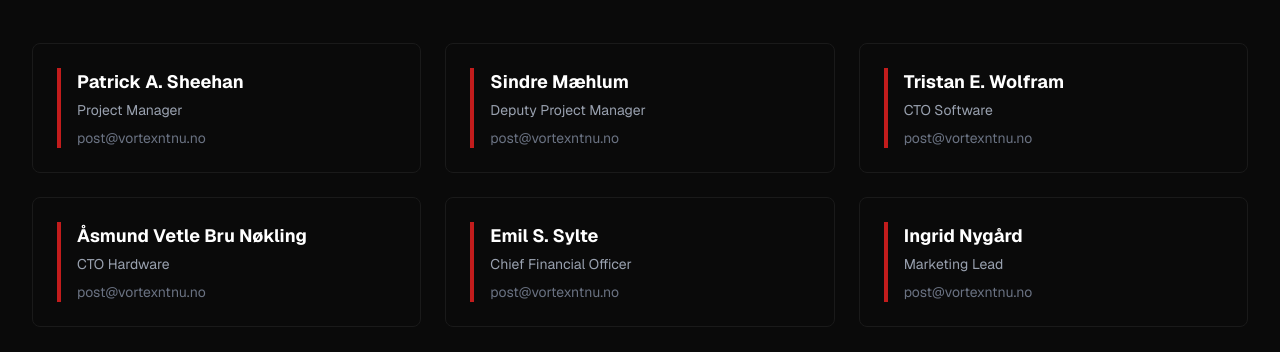
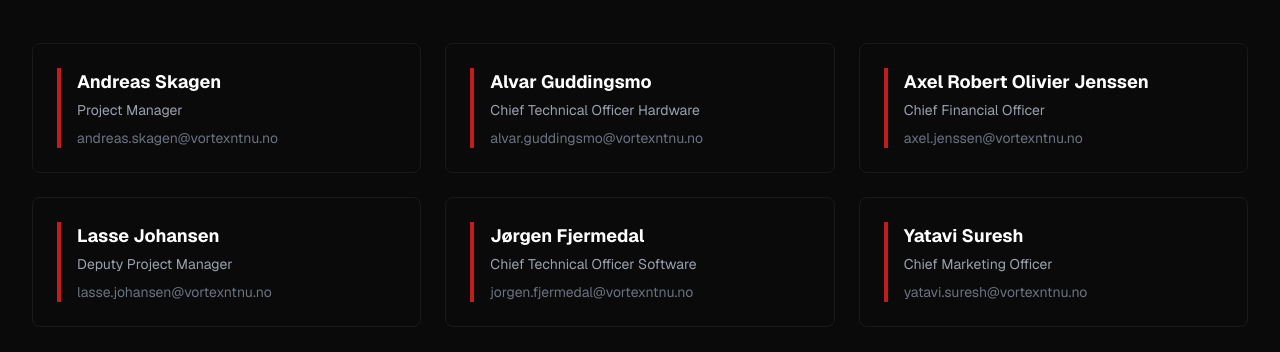
Before and after one commit to vortexntnu/Website_v2, a Next.js app in the folder vortex_website/: page /contact in a window 1280 px wide. Shown: the part 737-1089 px from the top of the page. Built offline with nearby package versions, Linux system fonts and the light colour scheme.

Commit message:
chore: fix contact page members

```diff
--- a/vortex_website/src/app/components/ui/TeamMemberCard.tsx
+++ b/vortex_website/src/app/components/ui/TeamMemberCard.tsx
@@ -1,9 +1,6 @@
-import Image from "next/image";
-
 type TeamMemberCardProps = {
   name: string;
   role: string;
-  imageSrc: string;
   linkedinHref?: string;
 };
 
@@ -11,8 +8,6 @@ type TeamMemberCardProps = {
  * TeamMemberCard — profile card displayed in the Team page member grid.
  *
  * Design rationale:
- * - A square-cropped profile photo with the name and role below is the most
- *   legible layout for a grid of people — it lets the eye scan names quickly.
  * - The card background uses --bg-secondary (#1a1a1a) so it lifts off the
  *   page background without needing a border or shadow.
  * - The LinkedIn icon (official SVG path) is used instead of "In →" text so
@@ -23,21 +18,10 @@ type TeamMemberCardProps = {
 export default function TeamMemberCard({
   name,
   role,
-  imageSrc,
   linkedinHref,
 }: TeamMemberCardProps) {
   return (
     <div className="group flex flex-col bg-[#1a1a1a] rounded-lg overflow-hidden hover:bg-[#262626] transition-colors duration-200">
-      {/* Profile photo */}
-      <div className="relative aspect-square w-full">
-        <Image
-          src={imageSrc}
-          alt={name}
-          fill
-          className="object-cover object-top"
-        />
-      </div>
-
       {/* Info */}
       <div className="p-4 flex flex-col gap-1">
         <p className="text-white font-semibold text-sm leading-snug">{name}</p>
--- a/vortex_website/src/app/contact/page.tsx
+++ b/vortex_website/src/app/contact/page.tsx
@@ -44,40 +44,34 @@ export const metadata: Metadata = {
 
 const contacts: ContactPerson[] = [
   {
-    name: "Patrick A. Sheehan",
+    name: "Andreas Skagen",
     role: "Project Manager",
-    email: "post@vortexntnu.no",
-    imageSrc: "https://picsum.photos/seed/contact1/400/400",
+    email: "andreas.skagen@vortexntnu.no",
   },
   {
-    name: "Sindre Mæhlum",
-    role: "Deputy Project Manager",
-    email: "post@vortexntnu.no",
-    imageSrc: "https://picsum.photos/seed/contact2/400/400",
+    name: "Alvar Guddingsmo",
+    role: "Chief Technical Officer Hardware",
+    email: "alvar.guddingsmo@vortexntnu.no",
   },
   {
-    name: "Tristan E. Wolfram",
-    role: "CTO Software",
-    email: "post@vortexntnu.no",
-    imageSrc: "https://picsum.photos/seed/contact3/400/400",
+    name: "Axel Robert Olivier Jenssen",
+    role: "Chief Financial Officer",
+    email: "axel.jenssen@vortexntnu.no",
   },
   {
-    name: "Åsmund Vetle Bru Nøkling",
-    role: "CTO Hardware",
-    email: "post@vortexntnu.no",
-    imageSrc: "https://picsum.photos/seed/contact4/400/400",
+    name: "Lasse Johansen",
+    role: "Deputy Project Manager",
+    email: "lasse.johansen@vortexntnu.no",
   },
   {
-    name: "Emil S. Sylte",
-    role: "Chief Financial Officer",
-    email: "post@vortexntnu.no",
-    imageSrc: "https://picsum.photos/seed/contact5/400/400",
+    name: "Jørgen Fjermedal",
+    role: "Chief Technical Officer Software",
+    email: "jorgen.fjermedal@vortexntnu.no",
   },
   {
-    name: "Ingrid Nygård",
-    role: "Marketing Lead",
-    email: "post@vortexntnu.no",
-    imageSrc: "https://picsum.photos/seed/contact6/400/400",
+    name: "Yatavi Suresh",
+    role: "Chief Marketing Officer",
+    email: "yatavi.suresh@vortexntnu.no",
   },
 ];
 
@@ -109,7 +103,6 @@ export default function ContactPage() {
                 name={c.name}
                 role={c.role}
                 email={c.email}
-                imageSrc={c.imageSrc}
               />
             ))}
           </div>
--- a/vortex_website/src/app/lib/types.ts
+++ b/vortex_website/src/app/lib/types.ts
@@ -5,7 +5,6 @@
 export type TeamMember = {
   name: string;
   role: string;
-  imageSrc: string;
   linkedinHref?: string;
 };
 
@@ -43,7 +42,6 @@ export type ContactPerson = {
   name: string;
   role: string;
   email: string;
-  imageSrc: string;
 };
 
 export type Competition = {
--- a/vortex_website/src/app/team/TeamPageClient.tsx
+++ b/vortex_website/src/app/team/TeamPageClient.tsx
@@ -42,7 +42,6 @@ function makeMember(name: string, role: string, seed: string): TeamMember {
   return {
     name,
     role,
-    imageSrc: "/images/team/placeholder-profile.png",
     // linkedinHref: "https://linkedin.com",
   };
 }
@@ -264,7 +263,6 @@ export default function TeamPageClient() {
             key={member.name}
             name={member.name}
             role={member.role}
-            imageSrc={member.imageSrc}
             linkedinHref={member.linkedinHref}
           />
         ))}
```
